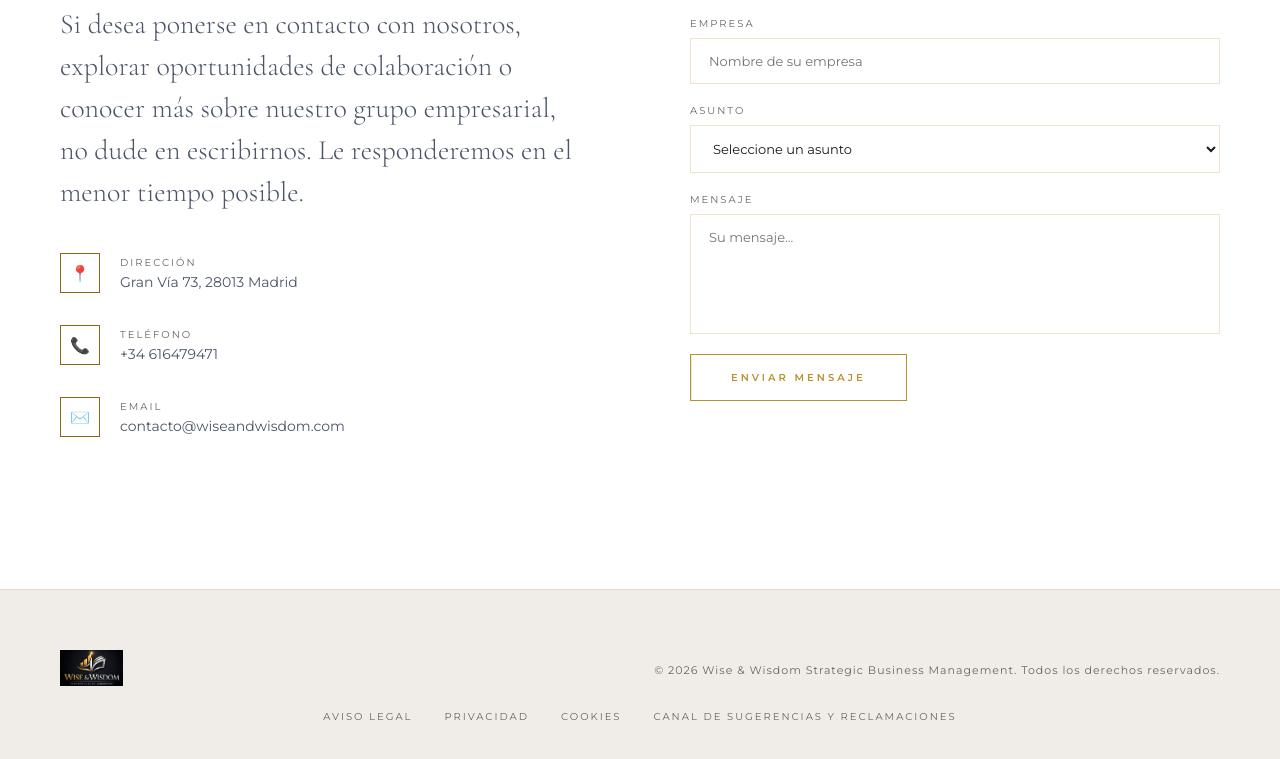
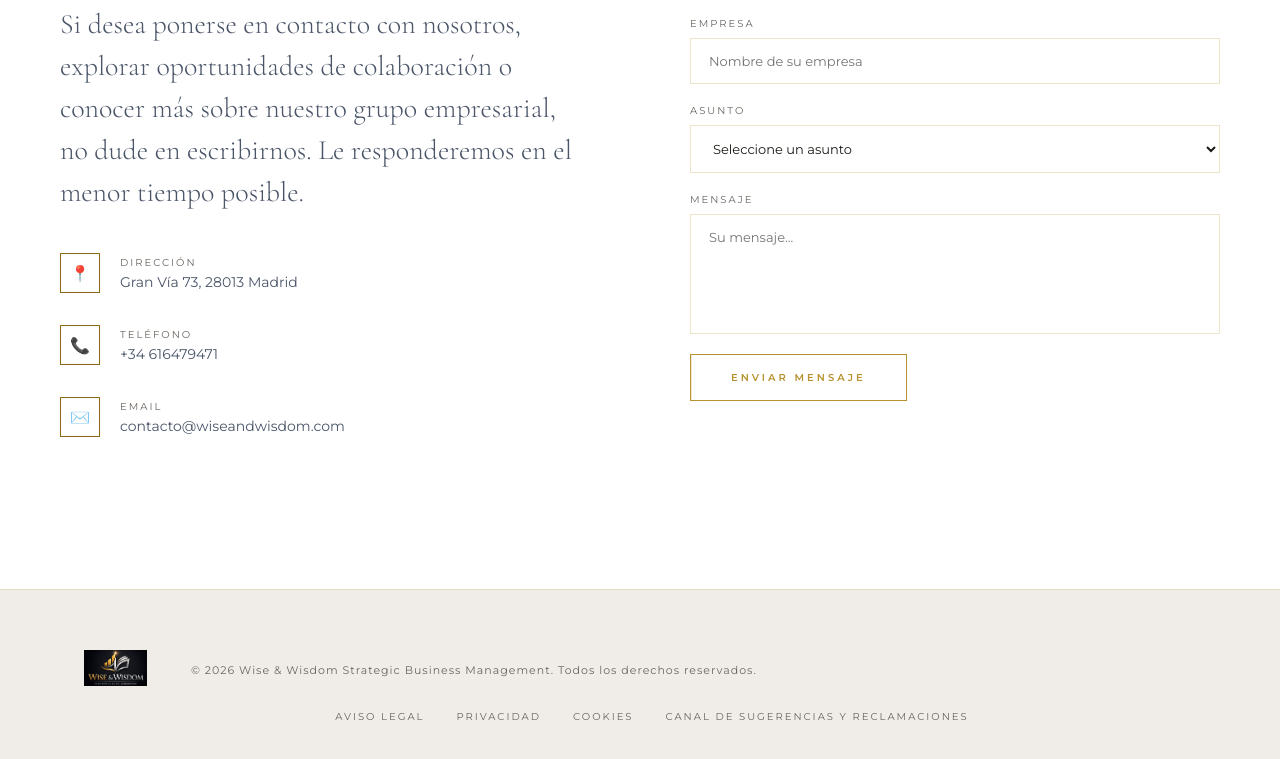
Before and after one commit to dissept/W-W, a website: page index.html in a window 1280 px wide. Shown: the part 2856-3615 px from the top of the page. Drawn offline with nearby package versions, Linux system fonts and the light colour scheme.

Commit message:
fix: footer copy align

```diff
--- a/styles.css
+++ b/styles.css
@@ -692,7 +692,8 @@ footer {
   max-width: 1200px;
   margin: 0 auto;
   display: flex;
-  justify-content: space-between;
+  justify-content: flex-start;
+  padding-left: 24px;
   align-items: center;
   flex-wrap: wrap;
   gap: 20px;
```
